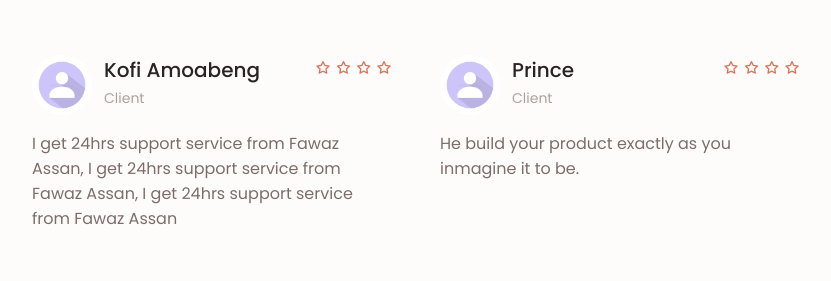
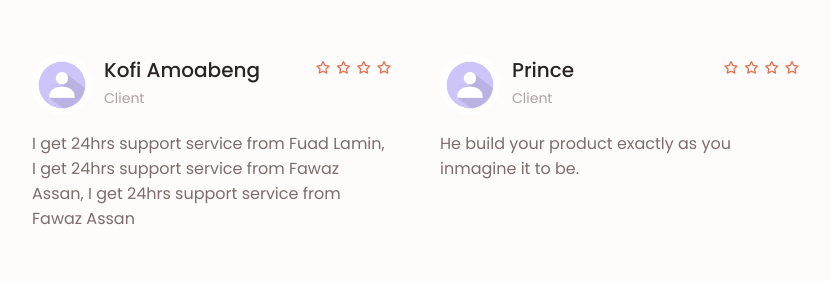
Before and after one commit to fuad1235/profile, a plain HTML site: page index.html in a window 1280 px wide. Shown: the part 4500-4781 px from the top of the page, without its empty margins (224-1055 px from the left). Drawn offline with nearby package versions, Linux system fonts and the light colour scheme.

Commit message:
Update index.html

```diff
--- a/index.html
+++ b/index.html
@@ -521,7 +521,7 @@
                                 </div>
                             </div>
 
-                            <p class="testimonial__description">I get 24hrs support service from Fawaz Assan, I get 24hrs support service from Fawaz Assan, I get 24hrs support service from Fawaz Assan</p>
+                            <p class="testimonial__description">I get 24hrs support service from Fuad Lamin, I get 24hrs support service from Fawaz Assan, I get 24hrs support service from Fawaz Assan</p>
                         </div>
 
                         <div class="testimonial__content swiper-slide">
```
